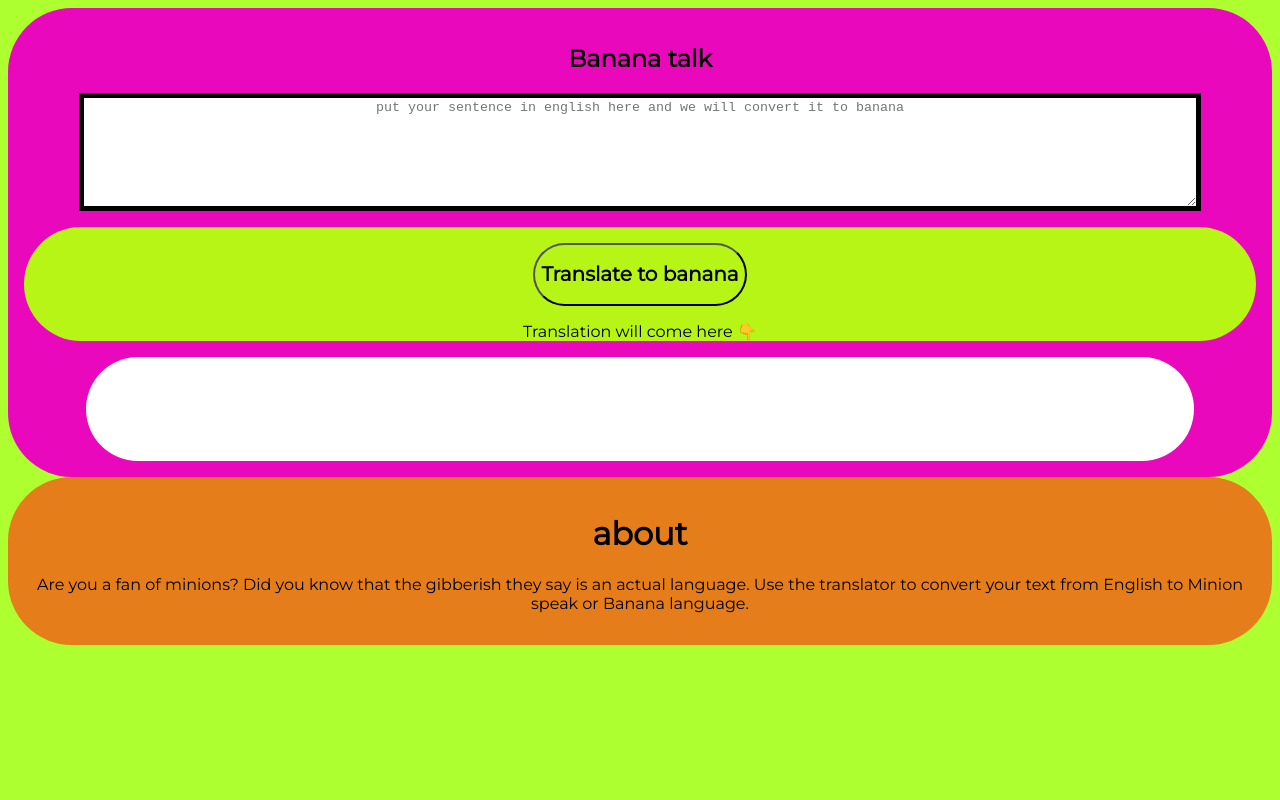
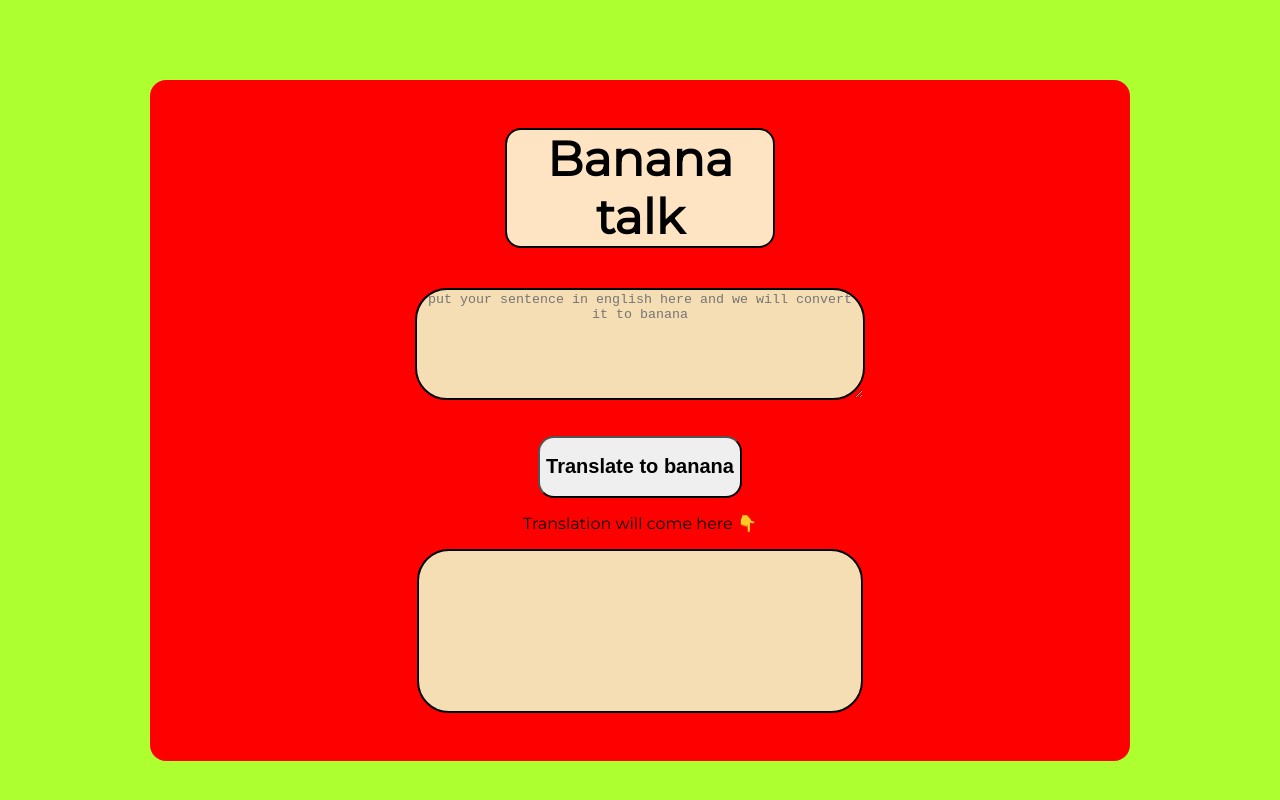
Before and after one commit to 1nigmanand/minions, a plain HTML site: page index.html in a window 1280 px wide. Shown: the top 800 px of the page. Drawn offline with Linux system fonts and the light colour scheme; a web font is replaced by a local one.

Commit message:
Update style.css

```diff
--- a/style.css
+++ b/style.css
@@ -1,47 +1,57 @@
 @import url('https://fonts.googleapis.com/css2?family=Estonia&family=M+PLUS+1+Code&family=Montserrat&display=swap');
         body{
             font-family: 'Montserrat', sans-serif;
-        }
-        .b{
-            font-family: 'Montserrat', sans-serif;
+            background-color: greenyellow;
         }
         textarea{
-            width: 90%;
-            display: block;
+            width: 50%;
+            /* display: block; */
             margin: auto;
             height: 13vh;
-            border: 5px solid black;
+            border: 2px solid black;
             text-align: center;
+            background-color: wheat;
+            border-radius: 2rem;
         }
         #btn-translate{
-            background-color: rgb(182, 245, 22);
             margin: 1rem 0;
-            border-radius: 4rem;
-        }
-        button{
-            margin: auto;
-        }
-        .letter{
-            padding: 1rem 0rem 0rem;
+            border-radius: 1rem;
         }
         #output{
-            width: 90%;
-            background-color: white;
+            width: 50%;
+            background-color: wheat;
             margin: auto;
-            height: 13vh;
-            border-radius: 4rem;
+            height: 10rem;
+            border-radius: 2rem;
             text-align: center;
+            border: solid black 2px;
         }
+        h1{
+            font-size: 3rem;
+            background-color: bisque;
+            color: black;
+            width: 30%;
+            margin-left: auto;
+            margin-right: auto;
+            border-radius: 1rem;
+            margin-top: auto;
+            border: solid black 2px;
+        }
+
         .nav{
             text-align: center;
-            background-color: rgb(234, 8, 188);
-            padding: 1rem;
-            border-radius: 4rem;
-        }
-        placeholder{
-            text-align: center;
+            background-color: red;
+            padding: 3rem;
+            border-radius: 1rem;
+            width: 70%;
+            margin-top:5rem ;
+            margin-left: auto;
+            margin-right: auto;
         }
         .footer{
-            background-color: rgb(229, 125, 27);
-            border-radius: 4rem;
+            background-color:navy;
+            color: aliceblue;
+            border-radius: 2rem;
+            font-size: large;
+
         }
```
